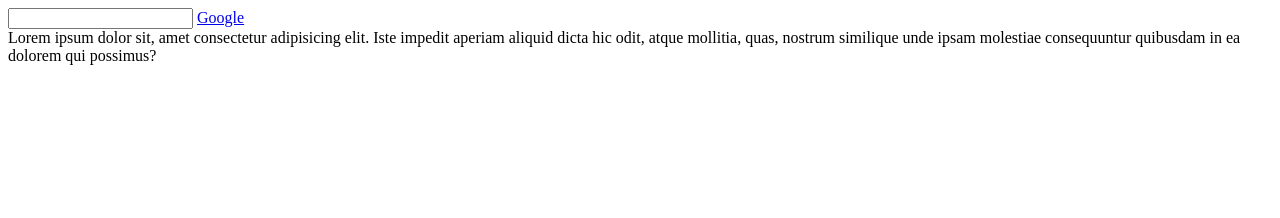
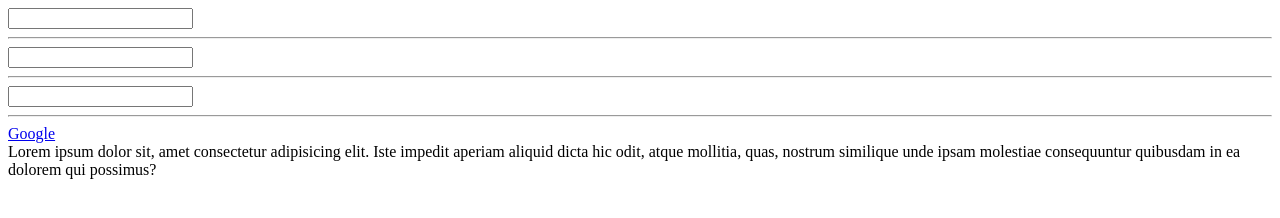
Before and after one commit to GuldanaBaktybekova/11.02.2022, a plain HTML site: page index.html in a window 1280 px wide. Drawn offline with Linux system fonts and the light colour scheme.

Commit message:
Added #example4

```diff
--- a/index.html
+++ b/index.html
@@ -8,6 +8,14 @@
   </head>
   <body>
     <input type="text" id="example2">
+    <hr>
+    <input type="text" id="example3">
+    <span id="example3span"></span>
+    <hr>
+
+    <input type="text" id="example4">
+    <span id="example4span"></span>
+    <hr>
 
     <a href="https://google.com/" id="example1">Google</a>
     <!-- <a href="https://google.com/" id="example2">Google</a>
```
